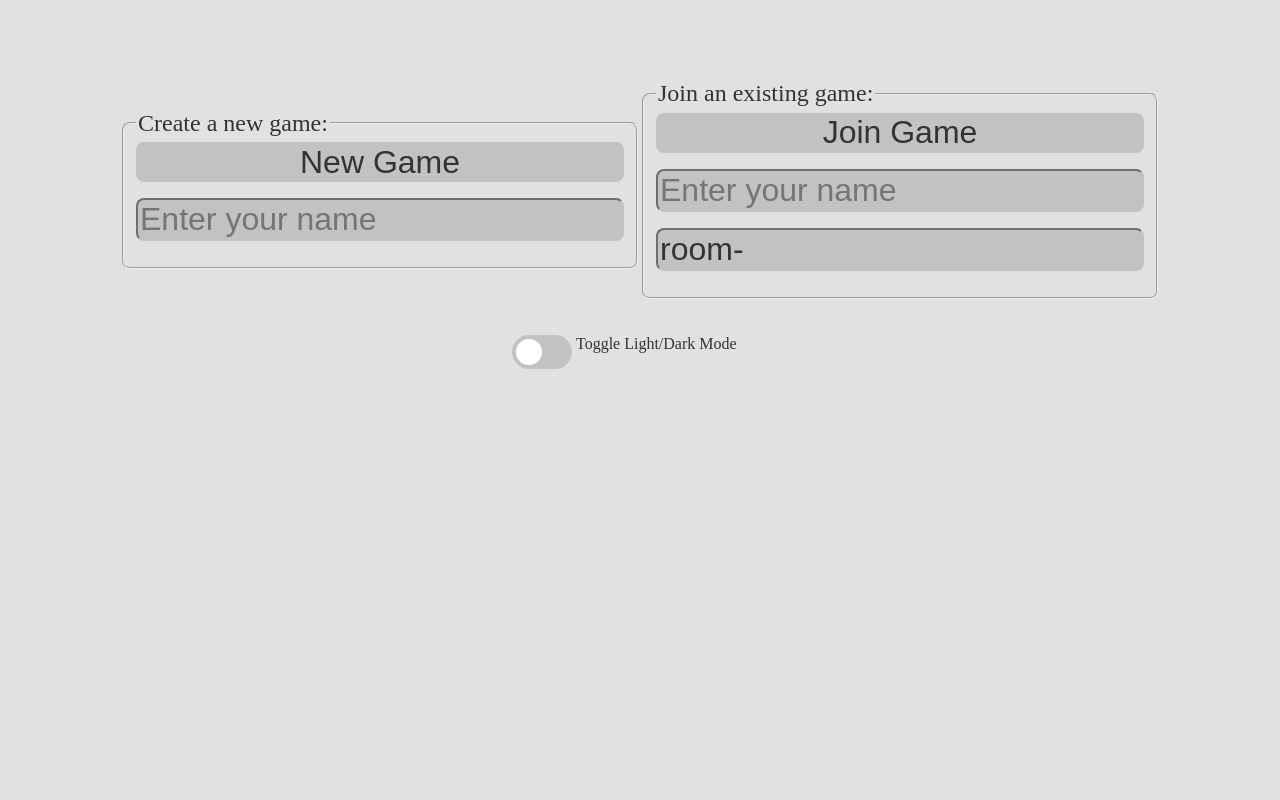
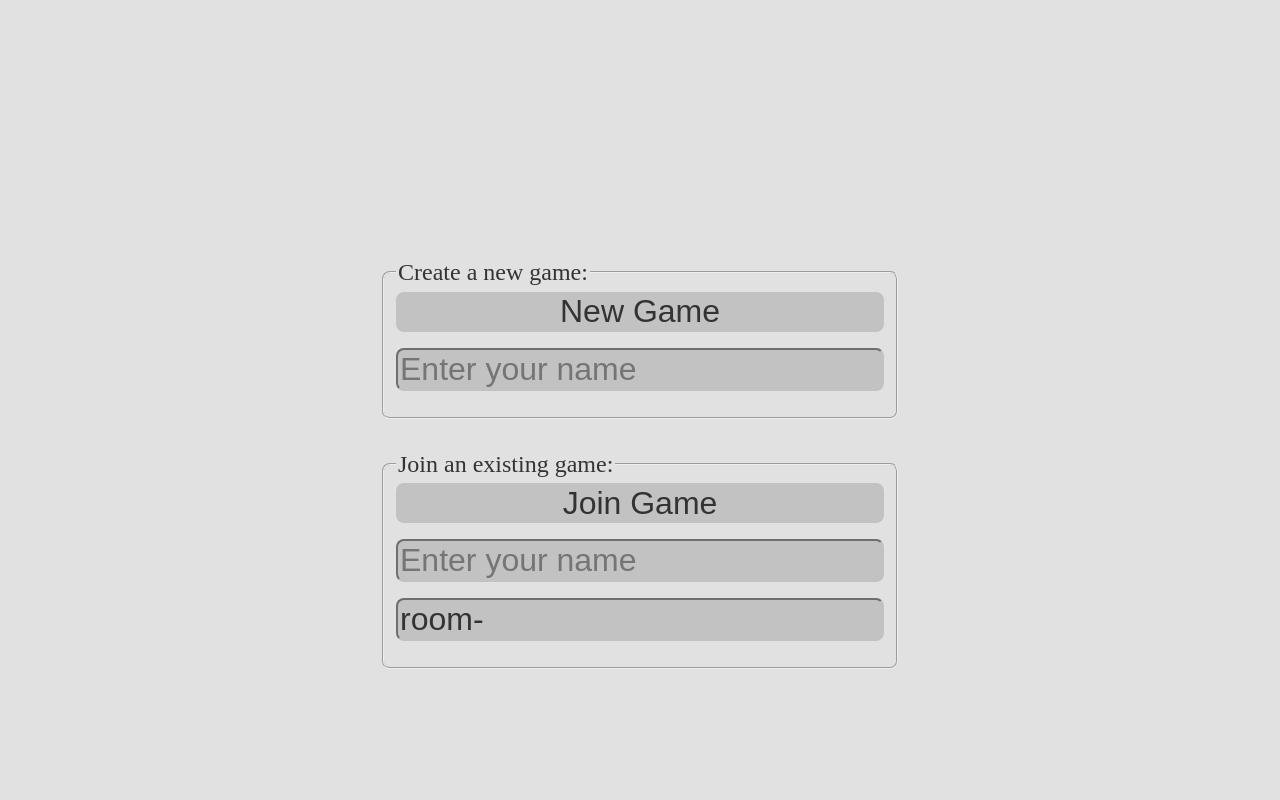
Before and after one commit to Janderhacker/TicTacToe, a website: page game.html in a window 1280 px wide. Shown: the top 800 px of the page. Drawn offline with nearby package versions, Linux system fonts and the light colour scheme; no server answers.

Commit message:
css change, and removal of some useless variables

```diff
--- a/design.css
+++ b/design.css
@@ -23,7 +23,15 @@
   display: flex;
   justify-content: center;
   align-items: center;
+  flex-direction: column;
+  height: 100vh;
 }
+
+.menu fieldset {
+  max-width: 90vw;
+  width: 100%;
+}
+
 
 button{
     background-color: var(--primary-color);
--- a/index.js
+++ b/index.js
@@ -4,8 +4,7 @@ var server = require('http').Server(app);
 var io = require('socket.io')(server);
 
 var rooms = 0;
-var p1;
-var p2;
+
 
 app.use(express.static('.'));
 
--- a/main.js
+++ b/main.js
@@ -175,7 +175,6 @@
       return this.moves >= 9;
     }
     announcewinner() {
-      const message = `${Player.getPlayerName()} didn't lose`;
       this.moves = 0;
       socket.emit('gameEnded', {
         room: this.getRoomid(),
```
